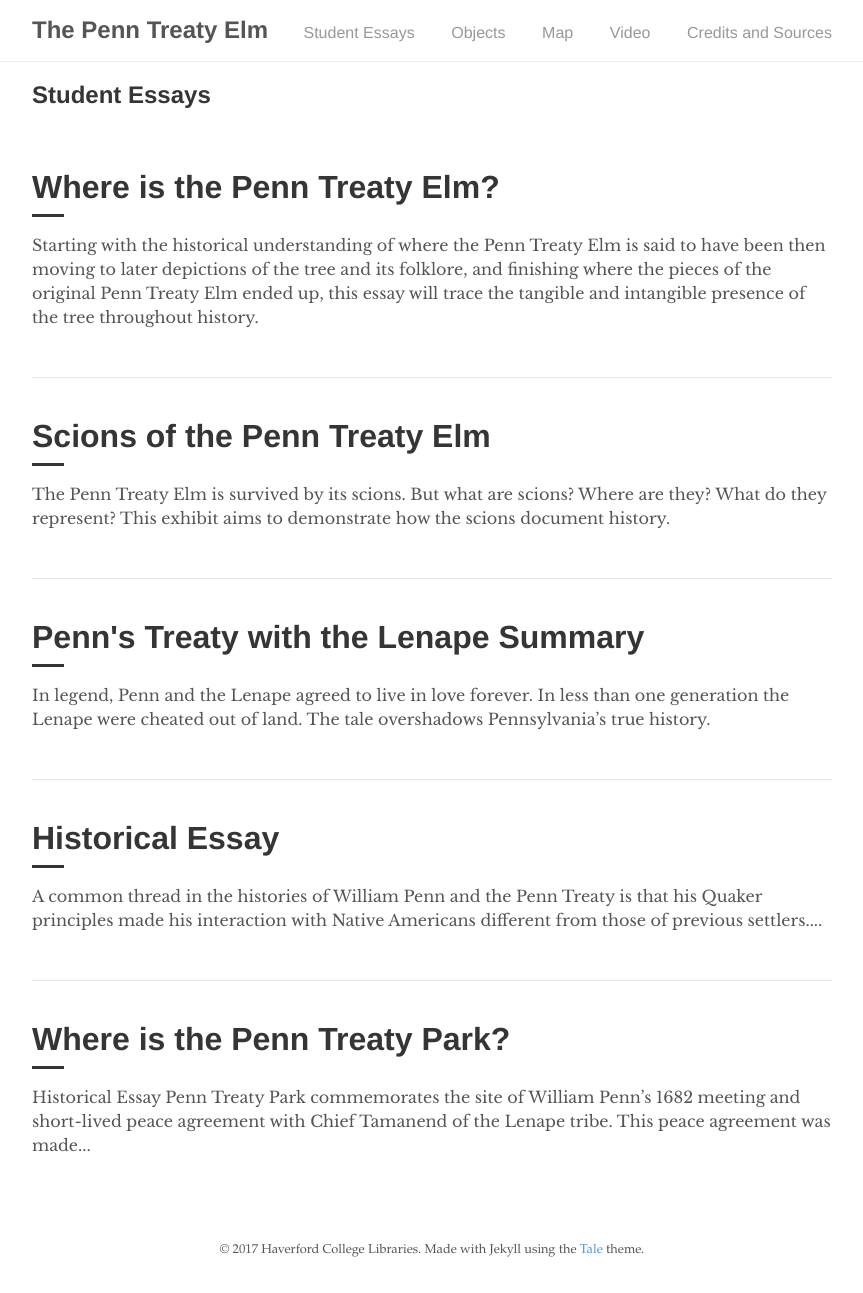
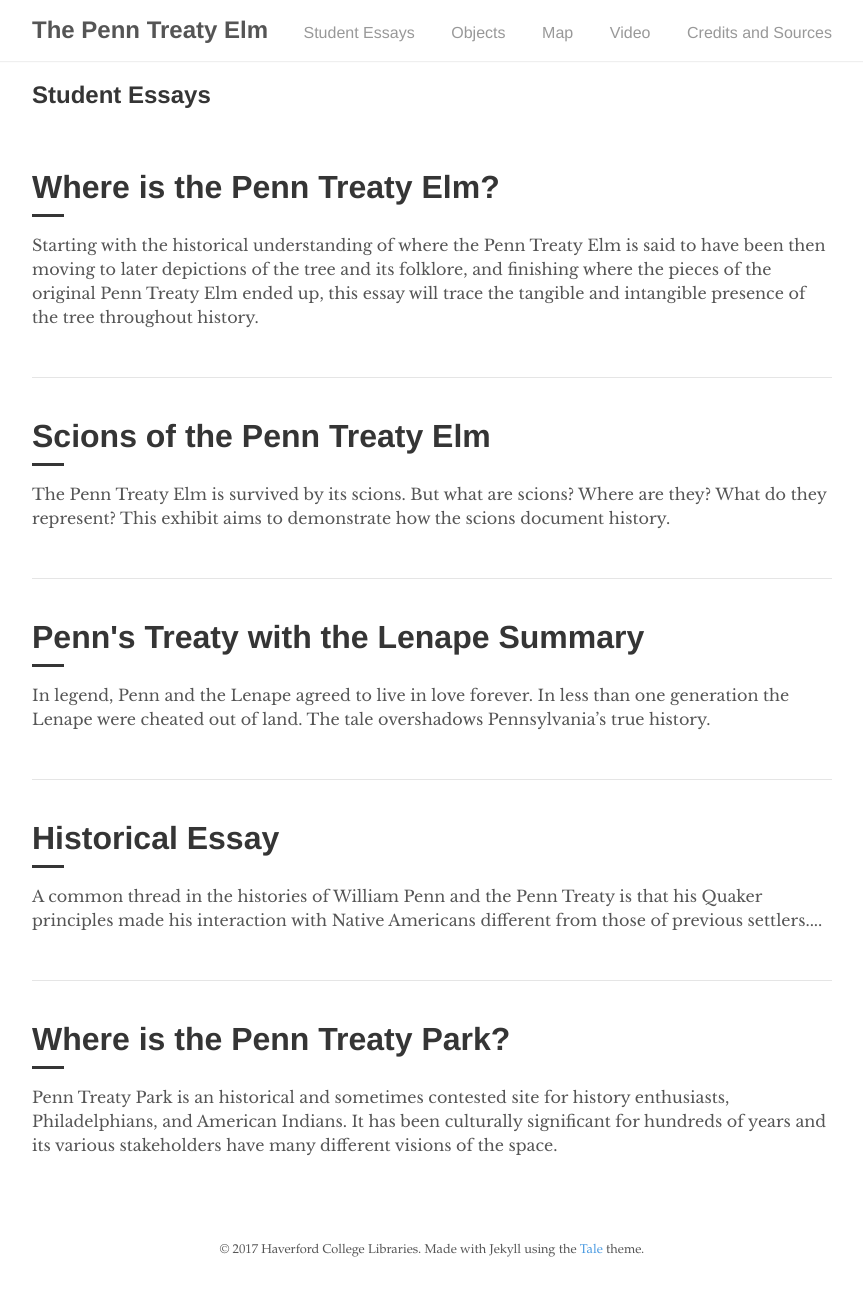
Before and after one commit to mzarafon/penn-treaty-elm, a Jekyll site: the page built from student-essays.html, in a window 1280 px wide. Shown: the whole page, without its empty margins (208-1071 px from the left). Built offline with Jekyll 4.4.1, drawn with Linux system fonts in a browser that asks for light colours.

Commit message:
Update student-essays.html

```diff
--- a/student-essays.html
+++ b/student-essays.html
@@ -13,7 +13,7 @@
       </div>
     </a>
 
-    <a href="scions-of-the-penn-treaty-elm" class="catalogue-item">
+    <a href="scions" class="catalogue-item">
       <div>
         <h3 class="catalogue-title">Scions of the Penn Treaty Elm</h3>
         <div class="catalogue-line"></div>
@@ -37,10 +37,10 @@
       </div>
     </a>
 
-    <a href="Where-is-the-Penn-Treaty-Park" class="catalogue-item">
+    <a href="park" class="catalogue-item">
       <div>
         <h3 class="catalogue-title">Where is the Penn Treaty Park?</h3>
           <div class="catalogue-line"></div>
-      <p>Historical Essay Penn Treaty Park commemorates the site of William Penn’s 1682 meeting and short-lived peace agreement with Chief Tamanend of the Lenape tribe. This peace agreement was made...</p>
+      <p>Penn Treaty Park is an historical and sometimes contested site for history enthusiasts, Philadelphians, and American Indians. It has been culturally significant for hundreds of years and its various stakeholders have many different visions of the space.</p>
       </div>
     </a>
```
